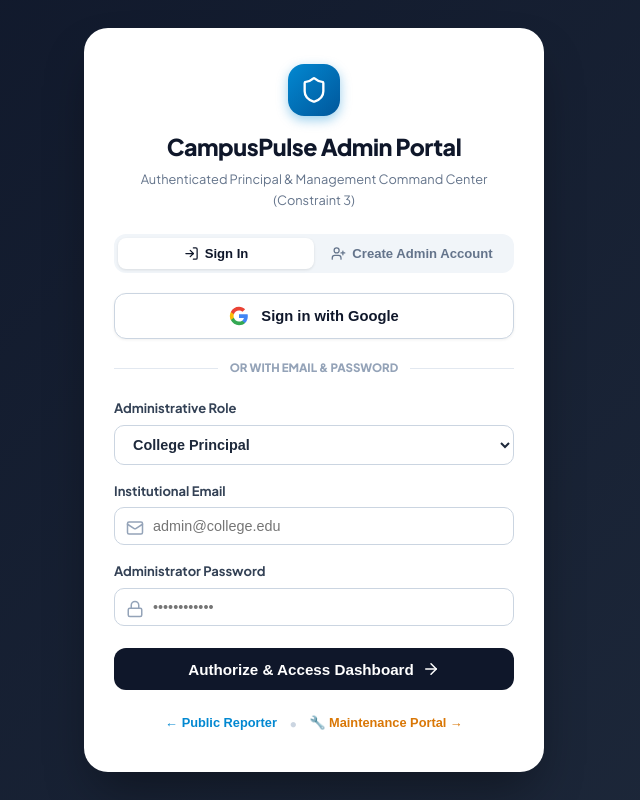
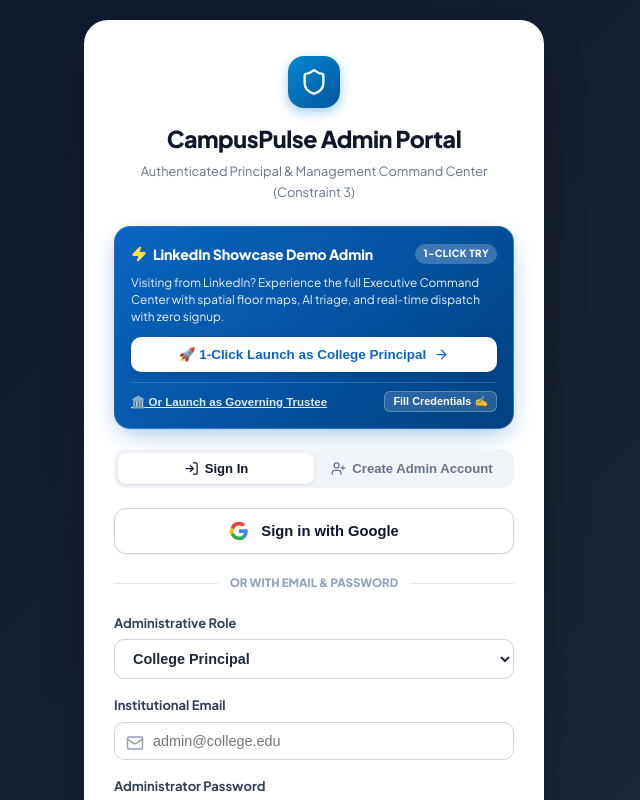
Before and after one commit to sharath3221/campus-issue-reporter, a React (Vite) app in the folder campus-guard/: page /admin/login in a window 1280 px wide. Shown: the top 800 px of the page, without its empty margins (326-966 px from the left). Built offline with nearby package versions, Linux system fonts and the light colour scheme; no server answers.

Commit message:
feat(auth): add 1-click demo admin access for LinkedIn showcase

```diff
--- a/campus-guard/src/App.tsx
+++ b/campus-guard/src/App.tsx
@@ -18,6 +18,7 @@ export const App: React.FC = () => {
       <Route path="/floor-report" element={<FloorReportPage />} />
 
       {/* Route 3: Separate Secure Admin Portal strictly for Principal & Management */}
+      <Route path="/admin" element={<Navigate to="/admin/login" replace />} />
       <Route path="/admin/login" element={<AdminLoginPage />} />
       <Route path="/admin/dashboard" element={<AdminDashboardPage />} />
 
--- a/campus-guard/src/pages/AdminDashboardPage.tsx
+++ b/campus-guard/src/pages/AdminDashboardPage.tsx
@@ -70,13 +70,13 @@ export const AdminDashboardPage: React.FC = () => {
   // Navigation tab
   const [activeNavTab, setActiveNavTab] = useState<'OPERATIONS' | 'ARCHITECTURE' | 'STAFF'>('OPERATIONS');
 
-  // Admin Session Check (Strict Constraint 3 - Strictly Authenticated Sessions Only)
+  // Admin Session Check (Supports both Supabase Auth & LinkedIn Evaluator Demo)
   const [currentUser, setCurrentUser] = useState<AdminUser | null>(() => {
     try {
       const sess = localStorage.getItem(ADMIN_SESSION_KEY);
       if (sess) {
         const parsed = JSON.parse(sess);
-        if (parsed?.admin_id && !parsed.admin_id.startsWith('admin-')) {
+        if (parsed?.admin_id) {
           return parsed;
         }
       }
@@ -389,6 +389,26 @@ export const AdminDashboardPage: React.FC = () => {
 
         {/* User Info & Actions */}
         <div style={{ display: 'flex', alignItems: 'center', gap: 14 }}>
+          {currentUser.admin_id.startsWith('demo-') && (
+            <div
+              style={{
+                display: 'flex',
+                alignItems: 'center',
+                gap: 6,
+                background: 'linear-gradient(135deg, rgba(10, 102, 194, 0.2) 0%, rgba(2, 136, 209, 0.25) 100%)',
+                border: '1px solid rgba(56, 189, 248, 0.4)',
+                padding: '4px 10px',
+                borderRadius: 8,
+              }}
+              title="Public LinkedIn Showcase Evaluator Session"
+            >
+              <span style={{ fontSize: '0.85rem' }}>⚡</span>
+              <span style={{ fontSize: '0.72rem', fontWeight: 800, color: '#38BDF8', letterSpacing: '0.02em' }}>
+                LinkedIn Demo Admin
+              </span>
+            </div>
+          )}
+
           <div style={{ textAlign: 'right' }}>
             <div style={{ fontSize: '0.85rem', fontWeight: 800 }}>{currentUser.full_name}</div>
             <span
--- a/campus-guard/src/pages/AdminLoginPage.tsx
+++ b/campus-guard/src/pages/AdminLoginPage.tsx
@@ -1,12 +1,13 @@
 import React, { useState, useEffect } from 'react';
 import { useNavigate } from 'react-router-dom';
-import { Shield, Lock, Mail, ArrowRight, AlertCircle, CheckCircle2, UserPlus, LogIn } from 'lucide-react';
+import { Shield, Lock, Mail, ArrowRight, AlertCircle, CheckCircle2, UserPlus, LogIn, Zap, Sparkles } from 'lucide-react';
 import { AdminRole, AdminUser } from '../types';
 import {
   signInWithGoogleSupabase,
   signInWithSupabasePassword,
   signUpWithSupabase,
   getActiveAdminSession,
+  signInAsDemoAdmin,
 } from '../lib/supabaseAuth';
 
 export const AdminLoginPage: React.FC = () => {
@@ -19,6 +20,22 @@ export const AdminLoginPage: React.FC = () => {
   const [successMsg, setSuccessMsg] = useState('');
   const [isGoogleLoading, setIsGoogleLoading] = useState(false);
   const [isSubmitting, setIsSubmitting] = useState(false);
+
+  // 1-Click Launch for LinkedIn & Public Evaluators
+  const handleDemoLogin = (demoRole: AdminRole = 'PRINCIPAL') => {
+    signInAsDemoAdmin(demoRole);
+    navigate('/admin/dashboard');
+  };
+
+  // Auto-Fill sample credentials into form
+  const handleAutoFillDemo = () => {
+    setEmail('demo.principal@campuspulse.edu');
+    setPassword('DemoAdmin123!');
+    setRole('PRINCIPAL');
+    setMode('SIGN_IN');
+    setError('');
+    setSuccessMsg('Sample demo credentials loaded! Click "Authorize & Access" below or use the 1-click button.');
+  };
 
   // Check if session already exists or returning from Supabase OAuth
   useEffect(() => {
@@ -162,6 +179,118 @@ export const AdminLoginPage: React.FC = () => {
           <p style={{ fontSize: '0.8rem', color: '#64748B', marginTop: 4 }}>
             Authenticated Principal & Management Command Center (Constraint 3)
           </p>
+        </div>
+
+        {/* LinkedIn Evaluator & Public Demo Quick Access */}
+        <div
+          style={{
+            background: 'linear-gradient(135deg, #0A66C2 0%, #004182 100%)',
+            borderRadius: 16,
+            padding: '16px',
+            marginBottom: 20,
+            color: 'white',
+            boxShadow: '0 8px 24px -6px rgba(10, 102, 194, 0.45)',
+            border: '1px solid rgba(255, 255, 255, 0.15)',
+          }}
+        >
+          <div style={{ display: 'flex', alignItems: 'center', justifyContent: 'space-between', marginBottom: 8 }}>
+            <div style={{ display: 'flex', alignItems: 'center', gap: 6 }}>
+              <Zap size={16} color="#FDE047" fill="#FDE047" />
+              <span style={{ fontWeight: 800, fontSize: '0.88rem', letterSpacing: '-0.01em' }}>
+                LinkedIn Showcase Demo Admin
+              </span>
+            </div>
+            <span
+              style={{
+                fontSize: '0.62rem',
+                fontWeight: 800,
+                background: 'rgba(255, 255, 255, 0.22)',
+                padding: '2px 8px',
+                borderRadius: 20,
+                textTransform: 'uppercase',
+                letterSpacing: '0.04em',
+              }}
+            >
+              1-Click Try
+            </span>
+          </div>
+
+          <p style={{ fontSize: '0.74rem', opacity: 0.92, lineHeight: 1.45, margin: '0 0 12px 0' }}>
+            Visiting from LinkedIn? Experience the full Executive Command Center with spatial floor maps, AI triage, and real-time dispatch with zero signup.
+          </p>
+
+          <button
+            type="button"
+            onClick={() => handleDemoLogin('PRINCIPAL')}
+            style={{
+              width: '100%',
+              padding: '10px 14px',
+              borderRadius: 10,
+              border: 'none',
+              background: '#FFFFFF',
+              color: '#0A66C2',
+              fontWeight: 800,
+              fontSize: '0.84rem',
+              cursor: 'pointer',
+              display: 'flex',
+              alignItems: 'center',
+              justifyContent: 'center',
+              gap: 8,
+              boxShadow: '0 2px 6px rgba(0,0,0,0.15)',
+              transition: 'transform 0.15s ease',
+            }}
+            onMouseOver={(e) => (e.currentTarget.style.transform = 'translateY(-1px)')}
+            onMouseOut={(e) => (e.currentTarget.style.transform = 'translateY(0)')}
+          >
+            <span>🚀 1-Click Launch as College Principal</span>
+            <ArrowRight size={15} />
+          </button>
+
+          <div
+            style={{
+              display: 'flex',
+              alignItems: 'center',
+              justifyContent: 'space-between',
+              marginTop: 10,
+              paddingTop: 8,
+              borderTop: '1px solid rgba(255, 255, 255, 0.15)',
+            }}
+          >
+            <button
+              type="button"
+              onClick={() => handleDemoLogin('MANAGEMENT')}
+              style={{
+                background: 'transparent',
+                border: 'none',
+                color: 'rgba(255, 255, 255, 0.88)',
+                fontSize: '0.72rem',
+                fontWeight: 700,
+                cursor: 'pointer',
+                padding: 0,
+                textDecoration: 'underline',
+              }}
+            >
+              🏛️ Or Launch as Governing Trustee
+            </button>
+
+            <button
+              type="button"
+              onClick={handleAutoFillDemo}
+              title="Auto-fills demo email and password"
+              style={{
+                background: 'rgba(255, 255, 255, 0.15)',
+                border: '1px solid rgba(255, 255, 255, 0.25)',
+                color: '#FFFFFF',
+                fontSize: '0.68rem',
+                fontWeight: 700,
+                cursor: 'pointer',
+                padding: '3px 8px',
+                borderRadius: 6,
+              }}
+            >
+              Fill Credentials ✍️
+            </button>
+          </div>
         </div>
 
         {/* Mode Switcher Tabs */}
--- a/campus-guard/src/pages/ReportPage.tsx
+++ b/campus-guard/src/pages/ReportPage.tsx
@@ -372,20 +372,21 @@ export const ReportPage: React.FC = () => {
         <button
           onClick={() => navigate('/admin/login')}
           style={{
-            background: '#F1F5F9',
-            border: '1px solid #CBD5E1',
+            background: 'linear-gradient(135deg, #F8FAFC 0%, #EFF6FF 100%)',
+            border: '1px solid #BFDBFE',
             borderRadius: 20,
             padding: '5px 12px',
             fontSize: '0.75rem',
             fontWeight: 700,
-            color: '#475569',
+            color: '#1D4ED8',
             cursor: 'pointer',
             display: 'flex',
             alignItems: 'center',
             gap: 5,
           }}
+          title="Try Principal & Admin Command Center Demo"
         >
-          <span>Admin Portal</span>
+          <span>Admin Portal ⚡ Demo</span>
           <ChevronRight size={14} />
         </button>
       </header>
```
Also changed, not shown: campus-guard/src/lib/supabaseAuth.ts (+62 -6 lines).
